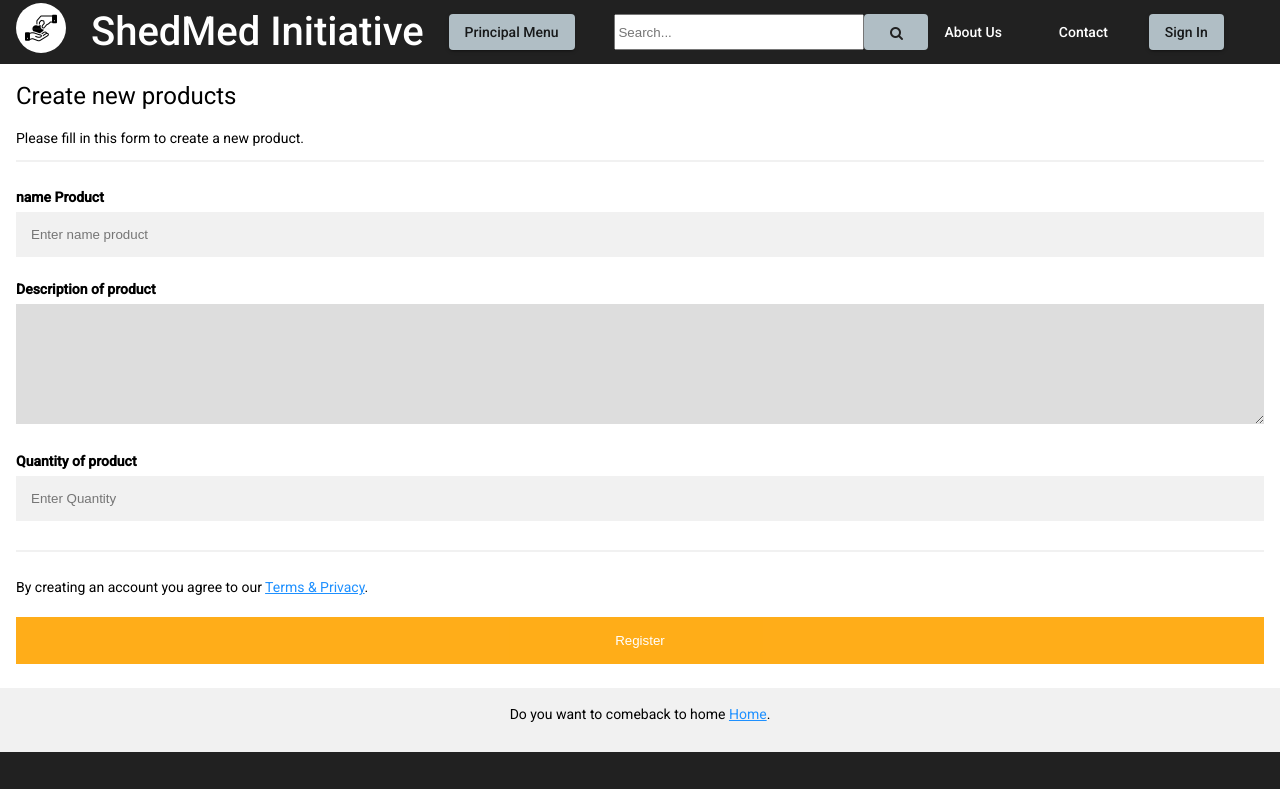
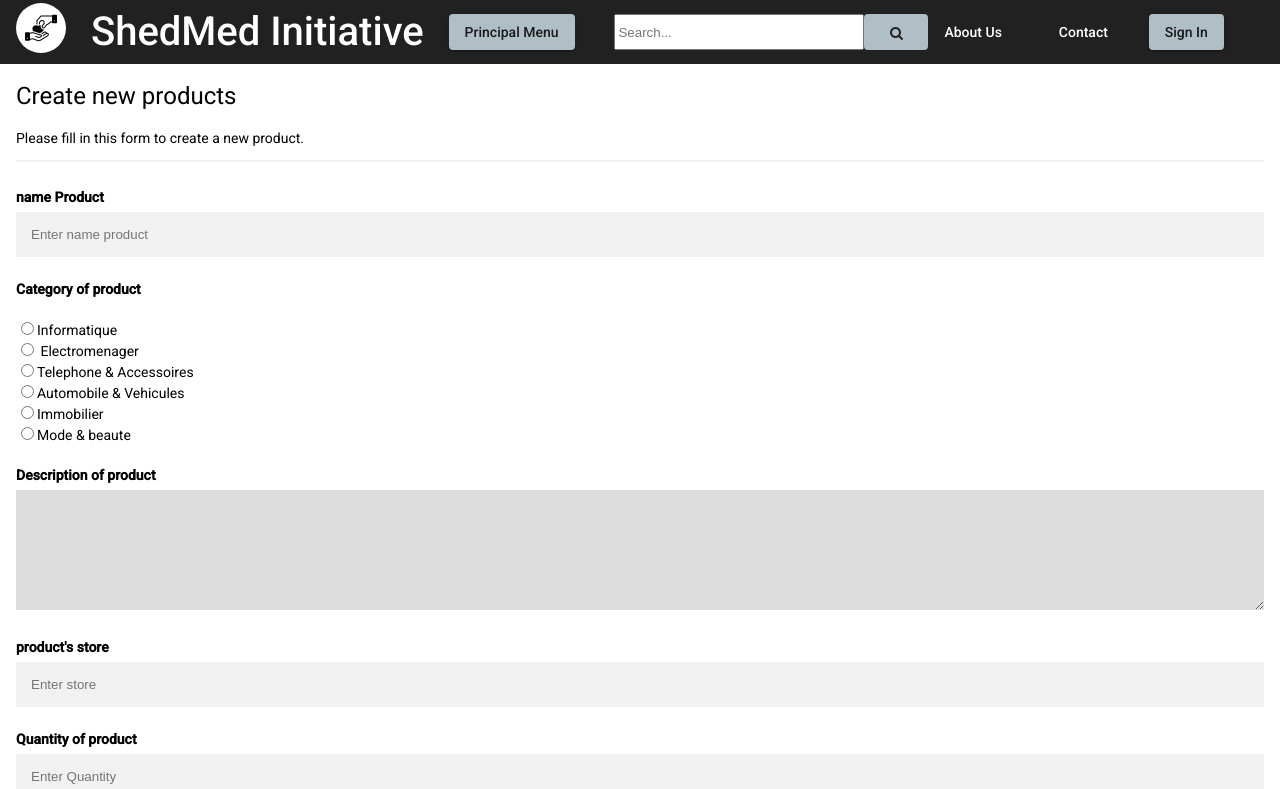
Before and after one commit to khitermedachraf/ecommerce-website-Angular-Ts, an Angular app in the folder my-app/: page / in a window 1280 px wide. Shown: the top 789 px of the page. Built offline with nearby package versions, Linux system fonts and the light colour scheme.

Commit message:
update add-product page

```diff
--- a/my-app/src/app/add-product/add-product.component.html
+++ b/my-app/src/app/add-product/add-product.component.html
@@ -5,17 +5,36 @@
         <hr>
 
         <label for="nameProduct"><b>name Product</b></label>
-        <input type="text" placeholder="Enter name product" name="nameProduct" id="nameProduct" required>
+        <input type="text" placeholder="Enter name product" name="nameProduct" id="nameProduct" required><br>
+
+        <label for="informatique"><b>Category of product</b></label><br><br>
+
+        <input type="radio" id="informatique" name="categoryOfProduct" value="informatique">
+        <label for="informatique">Informatique </label><br>
+        <input type="radio" id="electromenager" name="categoryOfProduct" value="electromenager">
+        <label for="electromenager"> Electromenager</label><br>
+        <input type="radio" id="accessoires" name="categoryOfProduct" value="accessoires">
+        <label for="accessoires">Telephone & Accessoires</label><br>
+        <input type="radio" id="vehicule" name="categoryOfProduct" value="vehicule">
+        <label for="vehicule">Automobile & Vehicules</label><br>
+        <input type="radio" id="immobilier" name="categoryOfProduct" value="immobilier">
+        <label for="immobilier">Immobilier</label><br>
+        <input type="radio" id="beaute" name="categoryOfProduct" value="beaute">
+        <label for="beaute">Mode & beaute</label><br><br>
 
         <label for="description"><b>Description of product</b></label>
         <textarea id="description" name="description" rows="6" cols="50" placeholder="At w3schools.com you will learn how to make a website. They offer free tutorials in all web development technologies." required>
         </textarea>
 
 
+        <label for="storeOfProduct"><b> product's store</b></label>
+        <input type="text" placeholder="Enter store" name="storeOfProduct" id="storeOfProduct" required>
+
+
         <label for="quantity"><b>Quantity of product</b></label>
         <input type="text" placeholder="Enter Quantity" name="quantity" id="quantity" required>
         <hr>
-        <p>By creating an account you agree to our <a href="#">Terms & Privacy</a>.</p>
+
 
         <button type="submit" class="registerbtn">Register</button>
     </div>
```
